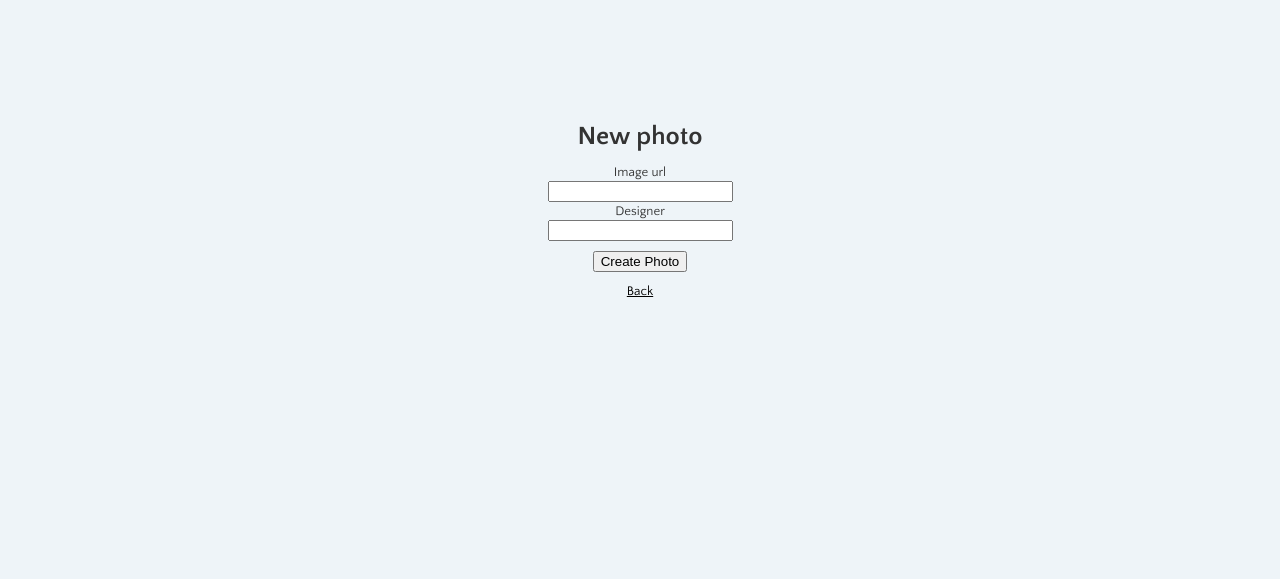
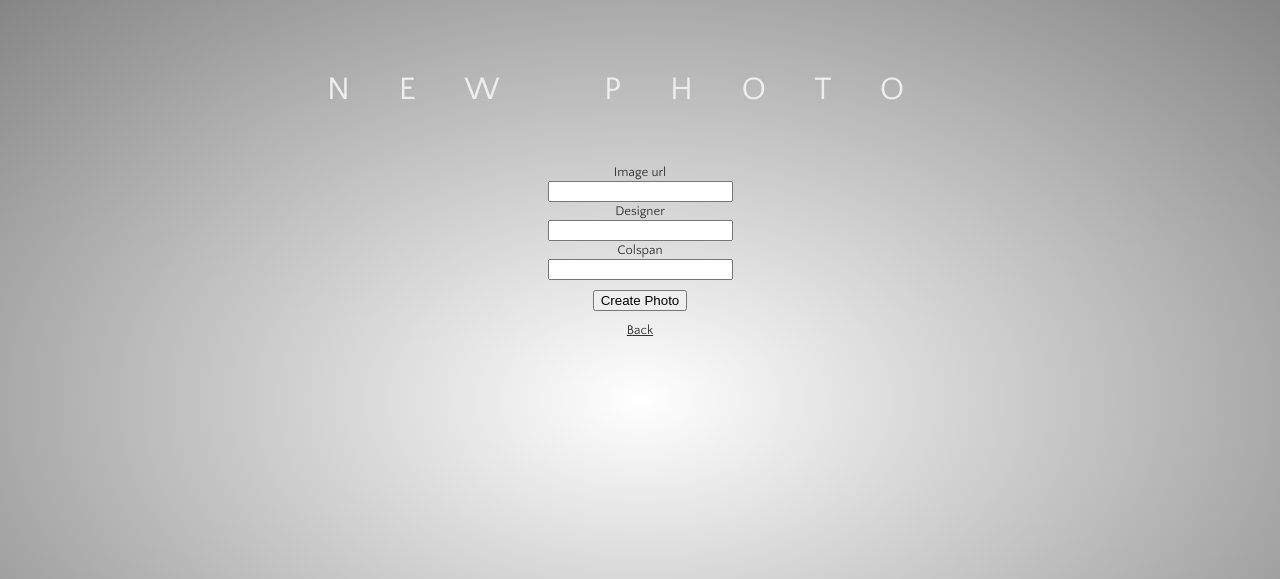
Before and after one commit to Vyslkb/fashionfeed, a Rails app: page /photos/new in a window 1280 px wide. Shown: the top 579 px of the page. Run offline with Rails 7, Linux system fonts and the light colour scheme; style sheets or scripts are compiled from the project's sources; parts of the project's set-up code (start-up, migrations or seed data) failed here and were passed over; some libraries are stand-ins or nearby versions.

Commit message:
controllable column size, change the project title

```diff
--- a/app/assets/javascripts/application.js
+++ b/app/assets/javascripts/application.js
@@ -41,8 +41,8 @@ var $container = $('#container');
 $container.imagesLoaded(function(){
   $container.masonry({
 
-     itemSelector: '.item',
-  columnWidth: 20,
+  itemSelector: '.item',
+  columnWidth: 100,
   isAnimated: true,
   isFitWidth: true
   });
@@ -57,6 +57,7 @@ FASHIONFEED.setBigImage  = function(data){
   var newImgID = 'img'+data.id;
   $("#bigimage-container").prepend('<img id="'+newImgID+'" class="bigimage" alt="'+data.designer+'" src="'+data.image_url+'" onclick="FASHIONFEED.nextBigImage()" />')
   $("#bigimage-caption").text(data.designer);
+  $("#bigimage-editlink").attr("href","/photos/"+data.id+"/edit");
 
   $("#"+newImgID).animate({
     opacity: 1.0
--- a/app/assets/stylesheets/application.css
+++ b/app/assets/stylesheets/application.css
@@ -13,6 +13,29 @@
  */
 body{
 	text-align:center;
-	margin:10%;
-	background:#bbb;
+	margin: 5em; 10%;
+	background-attachment: fixed;
+	/*background:#bbb;
+
+*/
+
+/* IE10 Consumer Preview */
+background-image: -ms-radial-gradient(center, ellipse farthest-corner, #FFFFFF 0%, #858585 100%);
+
+/* Mozilla Firefox */
+background-image: -moz-radial-gradient(center, ellipse farthest-corner, #FFFFFF 0%, #858585 100%);
+
+/* Opera */
+background-image: -o-radial-gradient(center, ellipse farthest-corner, #FFFFFF 0%, #858585 100%);
+
+/* Webkit (Safari/Chrome 10) */
+background-image: -webkit-gradient(radial, center center, 0, center center, 497, color-stop(0, #FFFFFF), color-stop(1, #858585));
+
+/* Webkit (Chrome 11+) */
+background-image: -webkit-radial-gradient(center, ellipse farthest-corner, #FFFFFF 0%, #858585 100%);
+
+/* W3C Markup, IE10 Release Preview */
+background-image: radial-gradient(ellipse farthest-corner at center, #FFFFFF 0%, #858585 100%);
+
+
 }
--- a/app/assets/stylesheets/photos.css.scss
+++ b/app/assets/stylesheets/photos.css.scss
@@ -1,23 +1,59 @@
 // Place all the styles related to the Photos controller here.
 // They will automatically be included in application.css.
 // You can use Sass (SCSS) here: http://sass-lang.com/
+.pagination{
+	margin: 20px;
+	text-transform: uppercase;
+	letter-spacing: 0.2em;
+	font-size: 150%;
+	a{
+	padding:10px;
+	border-radius:5px;
+	text-decoration:none;
+	}
+	a:hover{
 
+	}
+}
+#bigimage-editlink{
+letter-spacing:0.1em;
+	color:#ccc;
+	&:visited {
+    color: #bbb;
+  }
+  &:hover {
+    color: #fcd;
+
+  }
+
+}
+
+h1{
+	text-transform: uppercase;
+letter-spacing: 1.5em;
+color:#eee;
+font-weight:normal;
+font-size:250%;
+margin-bottom:1.5em;
+line-height:1.5em;
+}
 #container{
-	margin: 0 auto;
-	background:#ffffff;
-	padding:10px;
-	background-image: image-url("cork.jpg");
-	border-radius:20px;
+margin: 0 auto;
+padding: 0px;
+background-position-x: 5px;
+background-image: url(/assets/grid.png);
+min-width:400px;
 }
 .item {
 
   margin: 10px;
-  float: left;
+
+
   -moz-box-shadow: 1px 1px 3px #888;
 -webkit-box-shadow: 1px 1px 3px #888;
 box-shadow: 1px 1px 3px #888;
 opacity:0.5;
-border-radius:5px;
+border-radius:0px;
 overflow:hidden;
 
 }
@@ -47,7 +83,7 @@ img.fashion{
 	display:none;
 	position:fixed;
 	z-index:99;
-
+padding-top: 50%;
 top:0;
 bottom:0;
 left:0;
@@ -65,7 +101,7 @@ left:0;
 right:0;
 }
 #bigimage-container{
-	margin-top:50%;
+	margin-top: -10%;
 	height:100%;
 	width:100%;
 }
--- a/app/assets/stylesheets/scaffolds.css.scss
+++ b/app/assets/stylesheets/scaffolds.css.scss
@@ -19,7 +19,7 @@ pre {
 }
 
 a {
-  color: #000;
+  color: #333;
   &:visited {
     color: #666;
   }
--- a/app/models/photo.rb
+++ b/app/models/photo.rb
@@ -1,4 +1,4 @@
 class Photo < ActiveRecord::Base
-  attr_accessible :image_url, :designer
+  attr_accessible :image_url, :designer, :colspan
   self.per_page = 40
 end
--- a/app/views/photos/_form.html.erb
+++ b/app/views/photos/_form.html.erb
@@ -15,7 +15,9 @@
     <%= f.label :image_url %><br />
     <%= f.text_field :image_url %><br />
     <%= f.label :designer %><br />
-    <%= f.text_field :designer %>
+    <%= f.text_field :designer %><br />
+        <%= f.label :colspan %><br />
+    <%= f.text_field :colspan %><br />
 
   </div>
   <div class="actions">
--- a/app/views/photos/show.html.erb
+++ b/app/views/photos/show.html.erb
@@ -8,6 +8,10 @@
   <b>Designer:</b>
   <%= @photo.designer %>
 </p>
+<p>
+  <b>Column Span:</b>
+  <%= @photo.colspan %>
+</p>
 
 <%= link_to 'Edit', edit_photo_path(@photo) %> |
 <%= link_to 'Back', photos_path %>
--- /dev/null
+++ b/db/migrate/20130411052257_add_columnsize_to_photos.rb
@@ -0,0 +1,5 @@
+class AddColumnsizeToPhotos < ActiveRecord::Migration
+  def change
+    add_column :photos, :colspan, :integer
+  end
+end
```
Also changed, not shown: app/views/photos/index.html.erb (+12 -5 lines), db/seeds.rb (+45 -11 lines), app/assets/images/grid.png (added), db/schema.rb.
